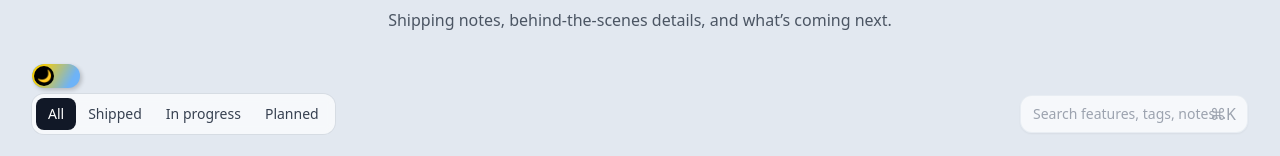
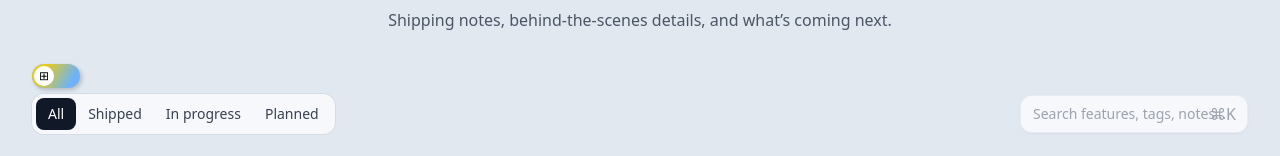
Before and after one commit to JoHeyJo/sling-it-product-site, a React (Vite) app: page /blog in a window 1280 px wide. Shown: the part 156-312 px from the top of the page. Built offline with nearby package versions, Linux system fonts and the light colour scheme.

Commit message:
Done with switch for now. WIP - there is some lag when switching betwen views..

```diff
--- a/src/components/ViewSwitch.tsx
+++ b/src/components/ViewSwitch.tsx
@@ -1,3 +1,4 @@
+
 
 function ViewSwitch({ toggleView, isGrid }) {
   return (
@@ -41,10 +42,10 @@ function ViewSwitch({ toggleView, isGrid }) {
       {/* Thumb */}
       <span
         className={`absolute left-0.5 top-0.5 w-5 h-5 ${
-          isGrid ? "bg-black" : "bg-white"
+          isGrid ? "bg-white" : "bg-white"
         } rounded-full transition-transform peer-checked:translate-x-6 flex items-center justify-center text-xs`}
       >
-        {isGrid ? "🌙" : "☀️"}
+        {isGrid ? "⊞" : "☰"}
       </span>
 
       {/* SR-only text */}
--- a/src/pages/BlogGrid.tsx
+++ b/src/pages/BlogGrid.tsx
@@ -27,7 +27,6 @@ export default function BlogGrid(props) {
           : true)
     ).sort((a, b) => b.date.localeCompare(a.date));
   }, [FEATURES, query, tab]);
-  console.log("In BlogGrid", props);
 
   return (
     <main className="relative mx-auto max-w-7xl px-6 py-16 sm:py-20 lg:py-28 lg:px-8">
--- a/src/pages/BlogList.tsx
+++ b/src/pages/BlogList.tsx
@@ -34,8 +34,6 @@ export default function BlogList(props : Props) {
       )
       .sort((a, b) => b.date.localeCompare(a.date));
   }, [features, query, tab]);
-
-  console.log("In BlogList", props)
 
   return (
     <main className="relative mx-auto max-w-4xl px-4 py-16 sm:py-20 lg:py-28">
```
